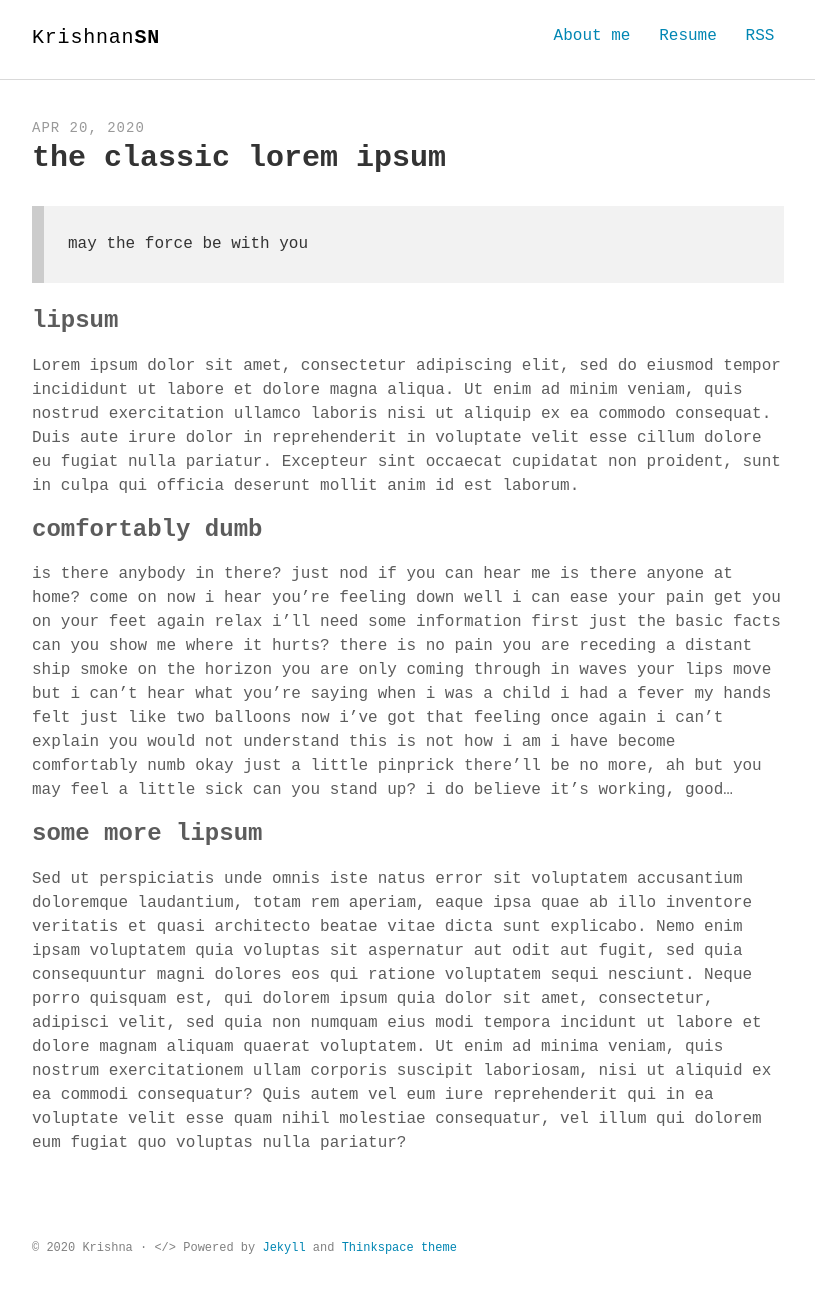
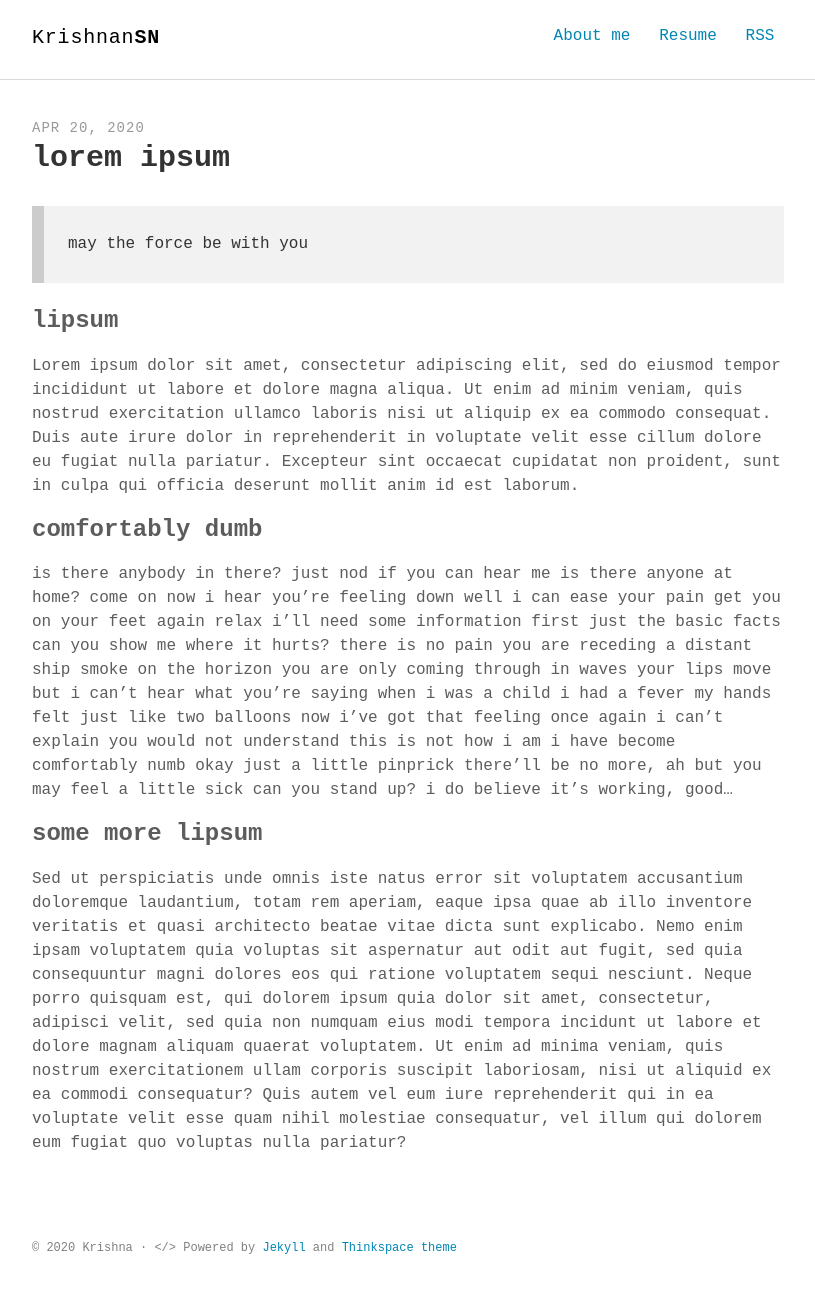
Before and after one commit to lordlabuckdas/lordlabuckdas.github.io, a Jekyll site: the page built from _posts/2020-04-20-lorem-ipsum.md, in a window 1280 px wide. Shown: the whole page, without its empty margins (232-1047 px from the left). Built offline with Jekyll 4.4.1, drawn with Linux system fonts in a browser that asks for light colours; some web fonts are replaced.

Commit message:
fixed few things

```diff
--- a/_includes/intro.html
+++ b/_includes/intro.html
@@ -1,5 +1,5 @@
 <section class="intro">
   <div class="container">
-    <p class="lead">Hey, I'm Krishnan SN, IIT Patna undergrad. I'm interested in cyber-security.</a>.</p>
+    <p class="lead">Cyber Security. Pink Floyd. Quentin Tarantino.</a>.</p>
   </div>
 </section>
--- a/_posts/2020-04-20-classic-lorem-ipsum.md
+++ b/_posts/2020-04-20-lorem-ipsum.md
@@ -1,6 +1,6 @@
 ---
 layout: post
-title: "the classic lorem ipsum"
+title: "lorem ipsum"
 description: "filler text, because hey, i don't have anything to say"
 comments: false
 keywords: "dummy content, lorem ipsum"
```
Also changed, not shown: about.md (+1 -1 lines).
